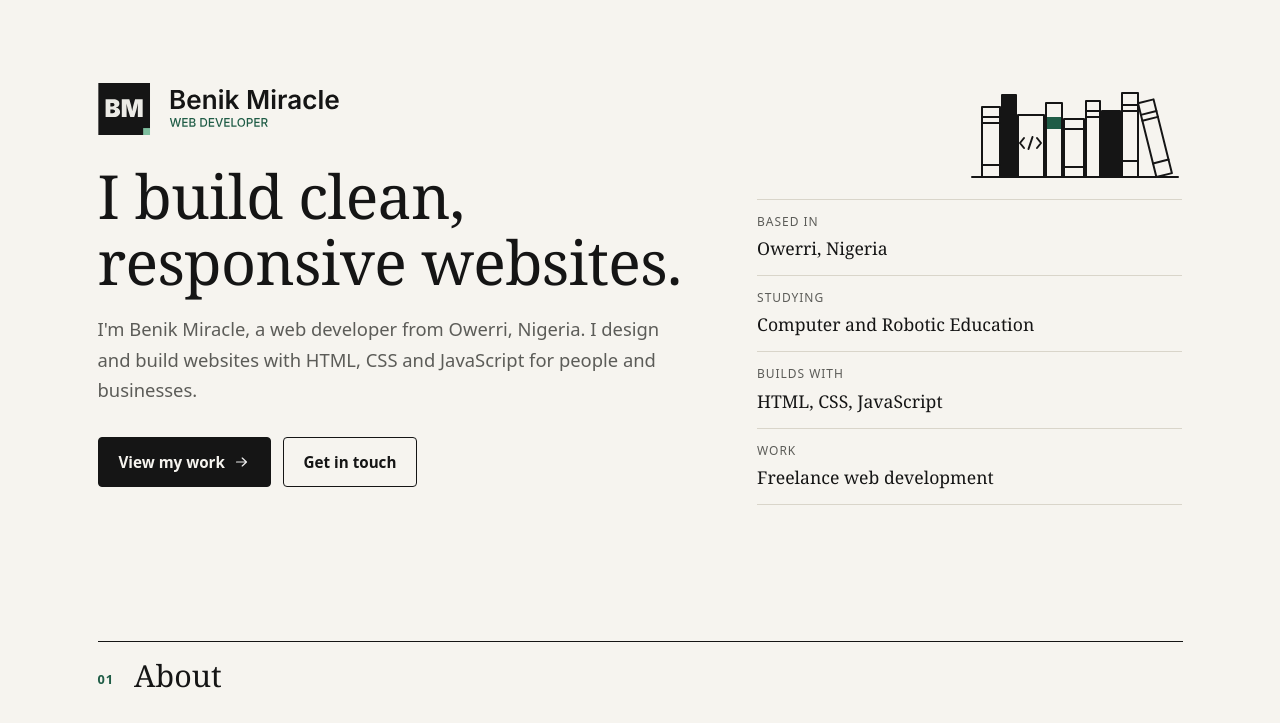
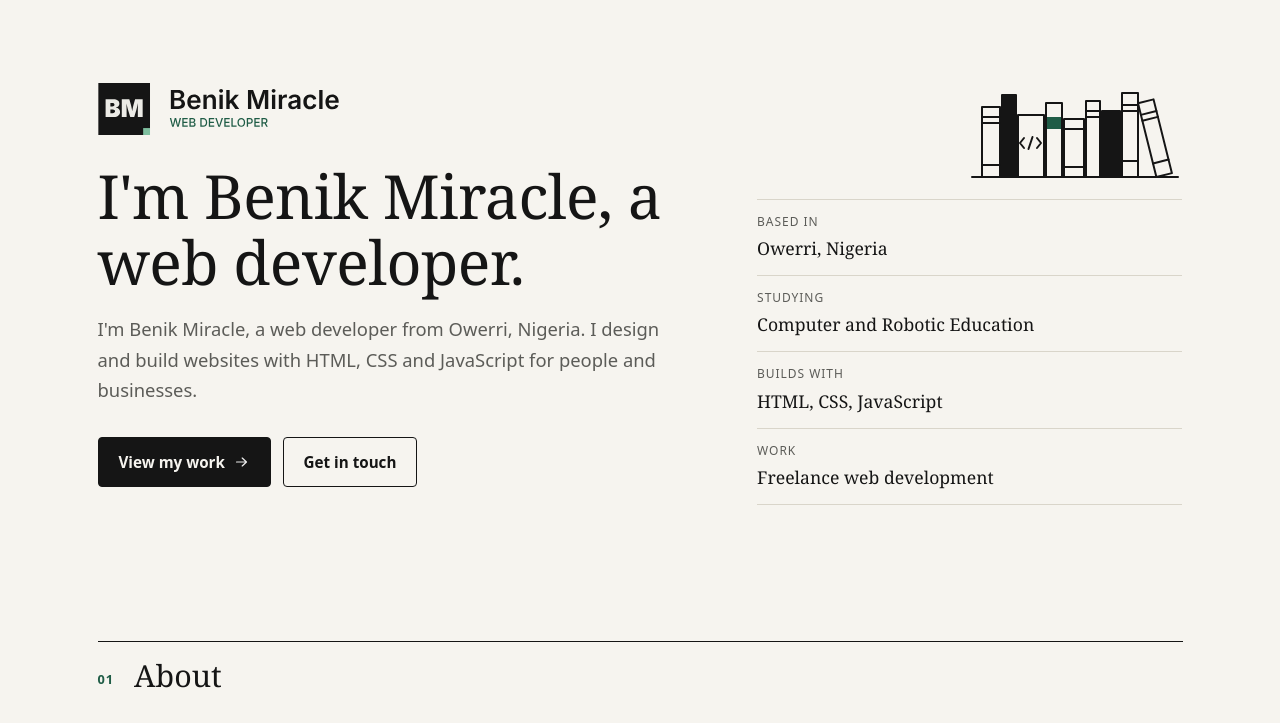
Before and after one commit to benikmiracle-beep/repo, a plain HTML site: page index.html in a window 1280 px wide. Shown: the part 72-795 px from the top of the page. Drawn offline with Linux system fonts and the light colour scheme.

Commit message:
google verv 2

```diff
--- a/index.html
+++ b/index.html
@@ -54,7 +54,7 @@
           <img class="for-light" src="images/bm-lockup-light.svg" alt="Benik Miracle, web developer" />
           <img class="for-dark" src="images/bm-lockup-dark.svg" alt="Benik Miracle, web developer" />
         </div>
-        <h1>I build clean, responsive websites.</h1>
+        <h1>I'm Benik Miracle, a web developer.</h1>
         <p class="lead">I'm Benik Miracle, a web developer from Owerri, Nigeria. I design and build websites with HTML, CSS and JavaScript for people and businesses.</p>
         <div class="actions">
           <a class="btn solid" href="#projects">View my work<img class="ic for-light" src="icons/light-theme/arrow-right.svg" alt="" /><img class="ic for-dark" src="icons/dark-theme/arrow-right.svg" alt="" /></a>
```
